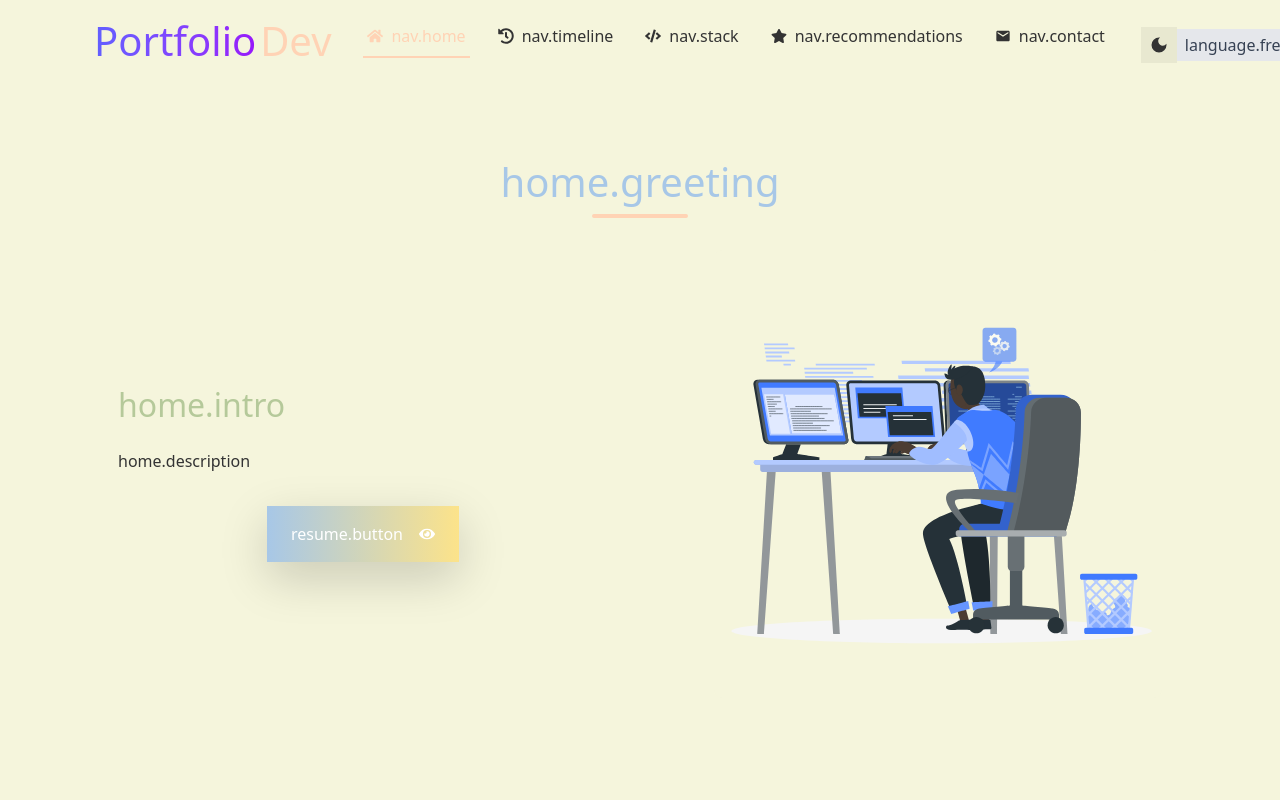
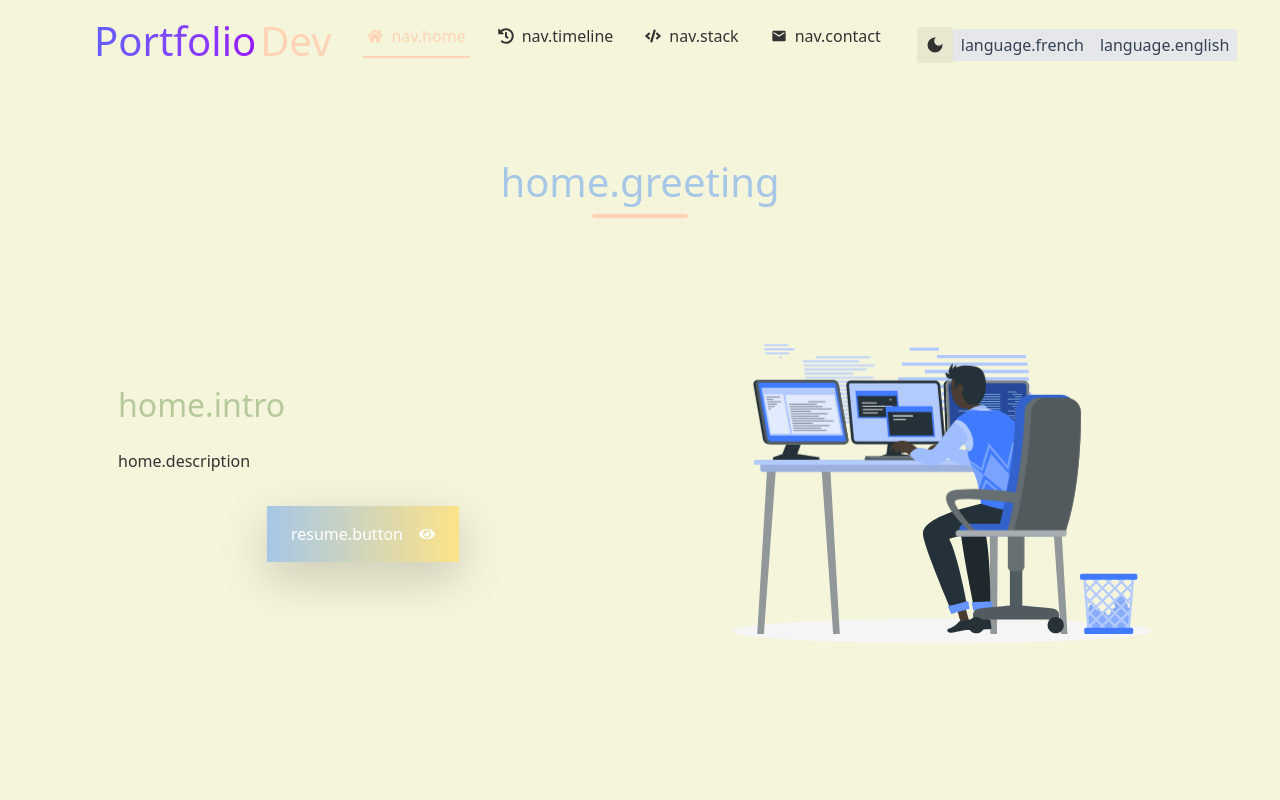
Before and after one commit to Dorianmav/portfolio, a React (Vite) app: page / in a window 1280 px wide. Shown: the top 800 px of the page. Built offline with nearby package versions, Linux system fonts and the light colour scheme; the HTML template or start-up script is replaced by a standard one.

Commit message:
🔥 feat: disable recommendations section and update resume file path

```diff
--- a/src/App.tsx
+++ b/src/App.tsx
@@ -119,7 +119,7 @@ const AppContent: React.FC = () => {
         <HomeSection />
         <TimelineSection />
         <StackSection />
-        <RecommendationSection />
+        {/* <RecommendationSection /> */}
         <ContactSection />
       </div>
       <Footer />
--- a/src/components/Header/Header.tsx
+++ b/src/components/Header/Header.tsx
@@ -194,7 +194,7 @@ const Header: React.FC = () => {
     { id: "home", label: t("nav.home"), icon: <FaHome className="mr-2" /> },
     { id: "timeline", label: t("nav.timeline"), icon: <FaHistory className="mr-2" /> },
     { id: "stack", label: t("nav.stack"), icon: <FaCode className="mr-2" /> },
-    { id: "recommendations", label: t("nav.recommendations"), icon: <FaStar className="mr-2" /> },
+    // { id: "recommendations", label: t("nav.recommendations"), icon: <FaStar className="mr-2" /> },
     { id: "contact", label: t("nav.contact"), icon: <MdEmail className="mr-2" /> },
   ];
 
--- a/src/components/ResumeButton/ResumeButton.tsx
+++ b/src/components/ResumeButton/ResumeButton.tsx
@@ -6,7 +6,7 @@ import { motion } from "framer-motion";
 import { useTheme } from "../../context/useTheme";
 
 // Import direct du PDF pour s'assurer qu'il est correctement bundlé
-import resumePdf from "../../assets/resume.pdf";
+import resumePdf from "../../data/CV Dorian MAVOUNGOUD.pdf";
 
 /**
  * Composant bouton pour afficher et télécharger le CV
@@ -95,7 +95,7 @@ const ResumeButton: React.FC = () => {
             </p>
             <a
               href={resumePath}
-              download="resume.pdf"
+              download="CV Dorian MAVOUNGOUD.pdf"
               className="flex items-center justify-center gap-2 px-4 py-2 rounded-md font-medium transition-all duration-300 hover:scale-105"
               style={{
                 backgroundColor: themeColors.primary,
```
Also changed, not shown: 1 other file (tests, documents, lock files or other folders).
